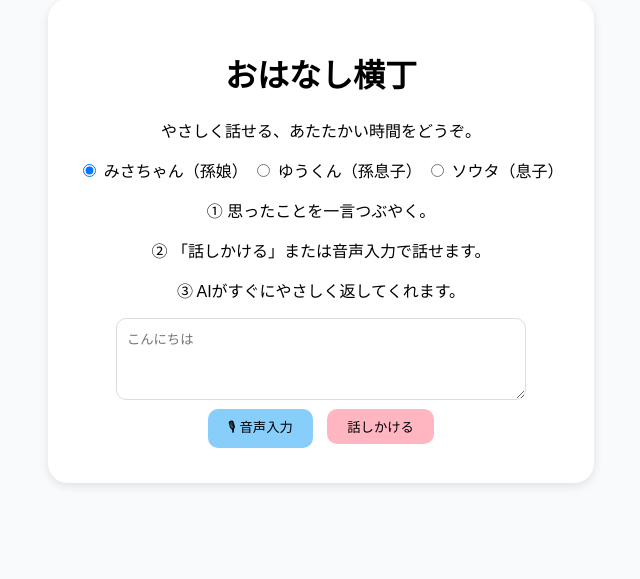
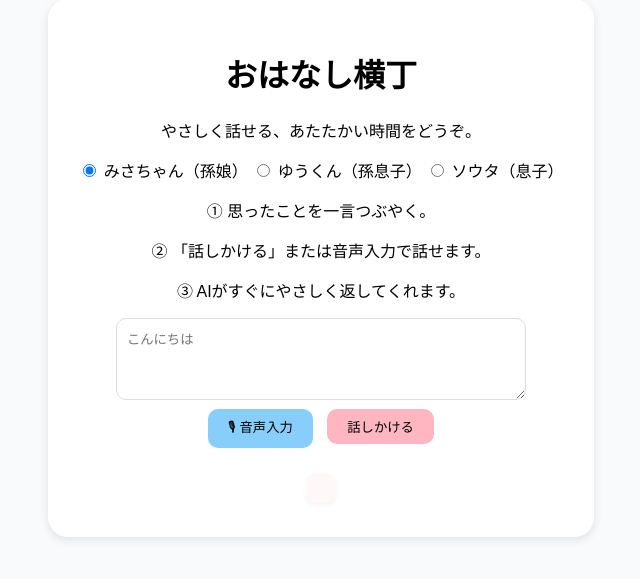
Before and after one commit to murahimurahi/ai_grandchild_bot, a Flask app: page / in a window 1280 px wide. Shown: the part 51-630 px from the top of the page, without its empty margins (319-959 px from the left). Run offline with Flask 3, Linux system fonts and the light colour scheme.

Commit message:
Update style.css

```diff
--- a/static/style.css
+++ b/static/style.css
@@ -31,3 +31,12 @@ button {
 button[type="submit"] {
   background-color: #ffb6c1;
 }
+#response {
+  margin-top: 20px;
+  background: #fff8f8;
+  border-radius: 10px;
+  padding: 15px;
+  display: inline-block;
+  max-width: 80%;
+  box-shadow: 0 2px 5px rgba(0,0,0,0.05);
+}
```
